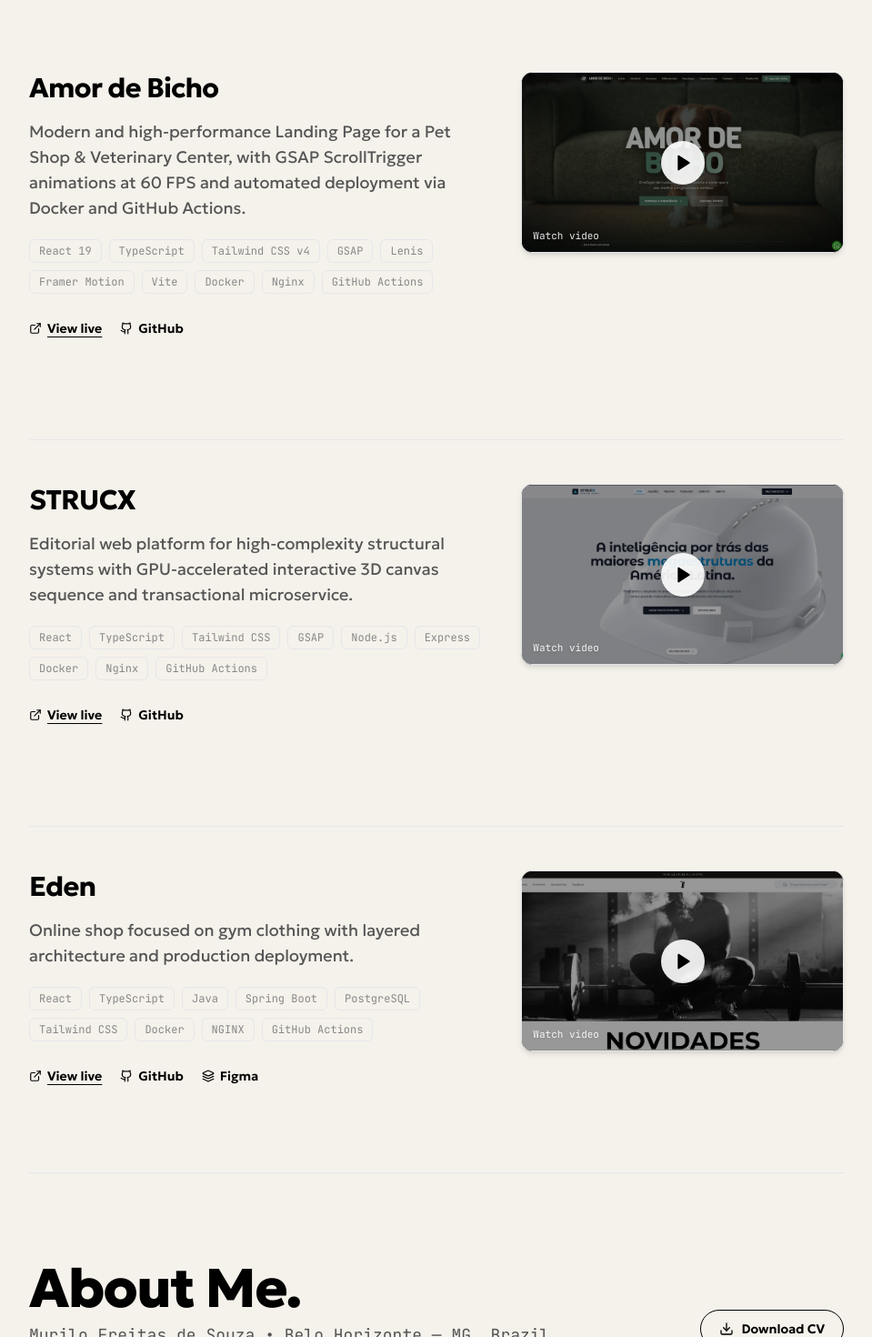
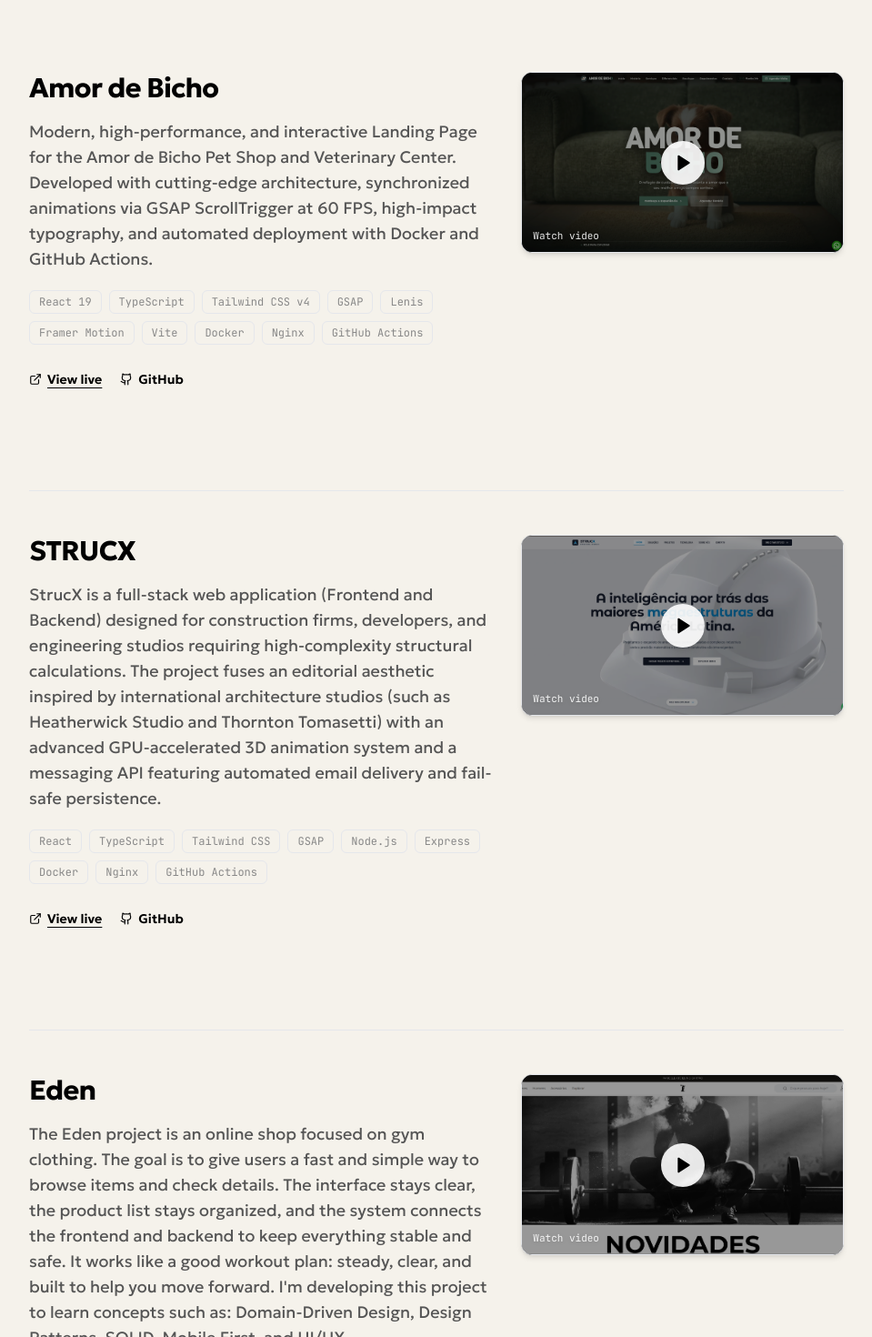
Before and after one commit to murilofsouzaa/mubadev, a React (Vite) app: page / in a window 1280 px wide. Shown: the part 960-2430 px from the top of the page at 91% size, without its empty margins (160-1119 px from the left). Built offline with nearby package versions, Linux system fonts and the light colour scheme; a web font is replaced by a local one.

Commit message:
feat: atualiza descricoes autenticas dos projetos e corrige link do linkedin

```diff
--- a/src/components/ContactSection.tsx
+++ b/src/components/ContactSection.tsx
@@ -270,7 +270,7 @@ export const ContactSection: React.FC = () => {
                   GitHub
                 </a>
                 <a
-                  href="https://www.linkedin.com/in/murilofsouza/"
+                  href="https://www.linkedin.com/in/murilofsouzaa/"
                   target="_blank"
                   rel="noopener noreferrer"
                   className="text-text hover:opacity-60 transition-opacity"
--- a/src/components/Hero.tsx
+++ b/src/components/Hero.tsx
@@ -68,7 +68,7 @@ export const Hero: React.FC = () => {
           </a>
           <span>•</span>
           <a
-            href="https://www.linkedin.com/in/murilofsouza/"
+            href="https://www.linkedin.com/in/murilofsouzaa/"
             target="_blank"
             rel="noopener noreferrer"
             aria-label="LinkedIn"
--- a/src/components/projects/ProjectsList.tsx
+++ b/src/components/projects/ProjectsList.tsx
@@ -58,7 +58,7 @@ export const ProjectsList: React.FC = () => {
       {/* Projects Editorial Stream with Scroll Opacity Reveal */}
       <div className="space-y-20 sm:space-y-28">
         {PROJECTS_DATA.map((project) => {
-          const descriptionText = resolveText(project.subtitle || project.description);
+          const descriptionText = resolveText(project.description || project.subtitle);
 
           return (
             <motion.article
--- a/src/data/projects.ts
+++ b/src/data/projects.ts
@@ -20,18 +20,18 @@ export const PROJECTS_DATA: ProjectItemExtended[] = [
     id: 'amordebicho',
     title: 'Amor de Bicho',
     subtitle: {
-      pt: 'Landing Page moderna e performática para Pet Shop & Centro Veterinário, com animações GSAP ScrollTrigger a 60 FPS e deploy automatizado via Docker e GitHub Actions.',
-      en: 'Modern and high-performance Landing Page for a Pet Shop & Veterinary Center, with GSAP ScrollTrigger animations at 60 FPS and automated deployment via Docker and GitHub Actions.',
+      pt: 'Landing Page moderna, performática e interativa para o Pet Shop e Centro Veterinário Amor de Bicho.',
+      en: 'Modern, high-performance, and interactive Landing Page for Amor de Bicho Pet Shop and Veterinary Center.',
     },
     description: {
       pt: 'Landing Page moderna, performática e interativa para o Pet Shop e Centro Veterinário Amor de Bicho. Desenvolvida com arquitetura de ponta, animações sincronizadas via GSAP ScrollTrigger a 60 FPS, tipografia de alto impacto e deploy automatizado com Docker e GitHub Actions.',
-      en: 'Modern, performant, and interactive Landing Page for Amor de Bicho Pet Shop & Veterinary Center. Built with cutting-edge architecture, GSAP ScrollTrigger animations synchronized at 60 FPS, high-impact typography, and automated deployment with Docker and GitHub Actions.',
+      en: 'Modern, high-performance, and interactive Landing Page for the Amor de Bicho Pet Shop and Veterinary Center. Developed with cutting-edge architecture, synchronized animations via GSAP ScrollTrigger at 60 FPS, high-impact typography, and automated deployment with Docker and GitHub Actions.',
     },
     fullDescription: {
       pt: `Landing Page moderna, performática e interativa para o Pet Shop e Centro Veterinário Amor de Bicho. Desenvolvida com arquitetura de ponta, animações sincronizadas via GSAP ScrollTrigger a 60 FPS, tipografia de alto impacto e deploy automatizado com Docker e GitHub Actions.
 
 A experiência conta com Hero Colossal com vídeo em Canvas a 60 FPS, Narrativa Pinned imersiva com ScrollTrigger, grid de serviços com contraste dinâmico no hover, Bento Grid de diferenciais (câmeras ao vivo, clínica 24h, manejo fear-free), seção de depoimentos e footer institucional completo.`,
-      en: `Modern, performant, and interactive Landing Page for Amor de Bicho Pet Shop & Veterinary Center. Built with cutting-edge architecture, GSAP ScrollTrigger animations at 60 FPS, high-impact typography, and automated deployment with Docker and GitHub Actions.
+      en: `Modern, high-performance, and interactive Landing Page for Amor de Bicho Pet Shop and Veterinary Center. Developed with cutting-edge architecture, synchronized animations via GSAP ScrollTrigger at 60 FPS, high-impact typography, and automated deployment with Docker and GitHub Actions.
 
 The experience features a Colossal Hero with 60 FPS Canvas video, immersive Pinned Narrative with ScrollTrigger, services grid with dynamic hover contrast, Differentials Bento Grid (live cameras, 24h clinic, fear-free handling), testimonials section, and complete institutional footer.`,
     },
@@ -94,20 +94,20 @@ The experience features a Colossal Hero with 60 FPS Canvas video, immersive Pinn
     id: 'strucx',
     title: 'STRUCX',
     subtitle: {
-      pt: 'Plataforma editorial de engenharia estrutural de alta performance com motor 3D interativo via canvas e microsserviço transacional.',
-      en: 'Editorial web platform for high-complexity structural systems with GPU-accelerated interactive 3D canvas sequence and transactional microservice.',
+      pt: 'Aplicação web completa (Frontend e Backend) para engenharia estrutural de alta complexidade.',
+      en: 'Full-stack web application (Frontend and Backend) for high-complexity structural engineering.',
     },
     description: {
-      pt: 'A StrucX é uma aplicação web completa voltada para construtoras, incorporadoras e escritórios de engenharia que demandam cálculos estruturais de alta complexidade. O projeto une uma estética editorial minimalista a um motor de sequência 3D de 1.155 quadros acelerado por hardware e backend resiliente de mensageria com telemetria e envio de e-mails em tempo real.',
-      en: 'StrucX is an end-to-end web platform designed for construction firms, developers, and engineering studios requiring high-complexity structural calculations. It fuses international editorial architecture aesthetics with a 1,155-frame GPU-accelerated 3D canvas sequence and a resilient telemetry and messaging backend.',
+      pt: 'A StrucX é uma aplicação web completa (Frontend e Backend) voltada para construtoras, incorporadoras e escritórios de engenharia que demandam cálculos estruturais de alta complexidade. O projeto combina uma estética editorial inspirada em estúdios internacionais de arquitetura (como Heatherwick Studio e Thornton Tomasetti) com um sistema avançado de animação 3D acelerado por GPU e uma API de mensageria com envio automatizado de e-mails e persistência à prova de falhas.',
+      en: 'StrucX is a full-stack web application (Frontend and Backend) designed for construction firms, developers, and engineering studios requiring high-complexity structural calculations. The project fuses an editorial aesthetic inspired by international architecture studios (such as Heatherwick Studio and Thornton Tomasetti) with an advanced GPU-accelerated 3D animation system and a messaging API featuring automated email delivery and fail-safe persistence.',
     },
     fullDescription: {
       pt: `A StrucX é uma aplicação web completa (Frontend e Backend) voltada para construtoras, incorporadoras e escritórios de engenharia que demandam cálculos estruturais de alta complexidade.
 
-O projeto combina uma estética editorial inspirada em estúdios internacionais de arquitetura com um sistema avançado de animação 3D acelerado por hardware (Canvas com 1.155 frames WebP em LERP contínuo) e uma API de mensageria com envio automatizado de e-mails, persistência auditada e rate limiting.`,
-      en: `StrucX is an end-to-end web platform (Frontend & Backend) designed for construction firms, developers, and engineering studios requiring high-complexity structural calculations.
+O projeto combina uma estética editorial inspirada em estúdios internacionais de arquitetura (como Heatherwick Studio e Thornton Tomasetti) com um sistema avançado de animação 3D acelerado por GPU e uma API de mensageria com envio automatizado de e-mails e persistência à prova de falhas.`,
+      en: `StrucX is a full-stack web application (Frontend and Backend) designed for construction firms, developers, and engineering studios requiring high-complexity structural calculations.
 
-The project fuses an editorial aesthetic inspired by international architecture studios with an advanced GPU-accelerated 3D sequence engine (Canvas with 1,155 WebP frames in continuous LERP) and a messaging API with automated emails, audited persistence, and rate limiting.`,
+The project fuses an editorial aesthetic inspired by international architecture studios (such as Heatherwick Studio and Thornton Tomasetti) with an advanced GPU-accelerated 3D animation system and a messaging API featuring automated email delivery and fail-safe persistence.`,
     },
     motto: {
       pt: 'Engenharia de precisão para megaestruturas, infraestrutura pesada e geometrias complexas.',
@@ -169,12 +169,12 @@ The project fuses an editorial aesthetic inspired by international architecture
     id: 'eden',
     title: 'Eden',
     subtitle: {
-      pt: 'Loja online focada em roupas de academia e alta performance com arquitetura em camadas e microsserviços.',
-      en: 'Online shop focused on gym clothing with layered architecture and production deployment.',
+      pt: 'Loja online focada em roupas fitness com arquitetura em camadas, robustez e performance.',
+      en: 'Online shop focused on gym clothing with layered architecture, stability, and speed.',
     },
     description: {
-      pt: 'The Eden project is an online shop focused on gym clothing. The goal is to give users a fast and simple way to browse items and check details. The interface stays clear, the product list stays organized, and the system connects the frontend and backend to keep everything stable and safe.',
-      en: 'The Eden project is an online shop focused on gym clothing. The goal is to give users a fast and simple way to browse items and check details. The interface stays clear, the product list stays organized, and the system connects the frontend and backend to keep everything stable and safe.',
+      pt: "O projeto Eden é uma loja online focada em roupas fitness. O objetivo é oferecer aos usuários uma maneira rápida e simples de navegar pelos itens e conferir detalhes. A interface permanece limpa, a lista de produtos organizada e o sistema conecta o frontend e o backend para manter tudo estável e seguro. Funciona como um bom plano de treino: constante, claro e construído para ajudar você a evoluir. Estou desenvolvendo este projeto para praticar conceitos como: Domain-Driven Design, Design Patterns, SOLID, Mobile First e UI/UX.",
+      en: "The Eden project is an online shop focused on gym clothing. The goal is to give users a fast and simple way to browse items and check details. The interface stays clear, the product list stays organized, and the system connects the frontend and backend to keep everything stable and safe. It works like a good workout plan: steady, clear, and built to help you move forward. I'm developing this project to learn concepts such as: Domain-Driven Design, Design Patterns, SOLID, Mobile First, and UI/UX.",
     },
     fullDescription: {
       pt: `The Eden project is an online shop focused on gym clothing. The goal is to give users a fast and simple way to browse items and check details. The interface stays clear, the product list stays organized, and the system connects the frontend and backend to keep everything stable and safe.
```
